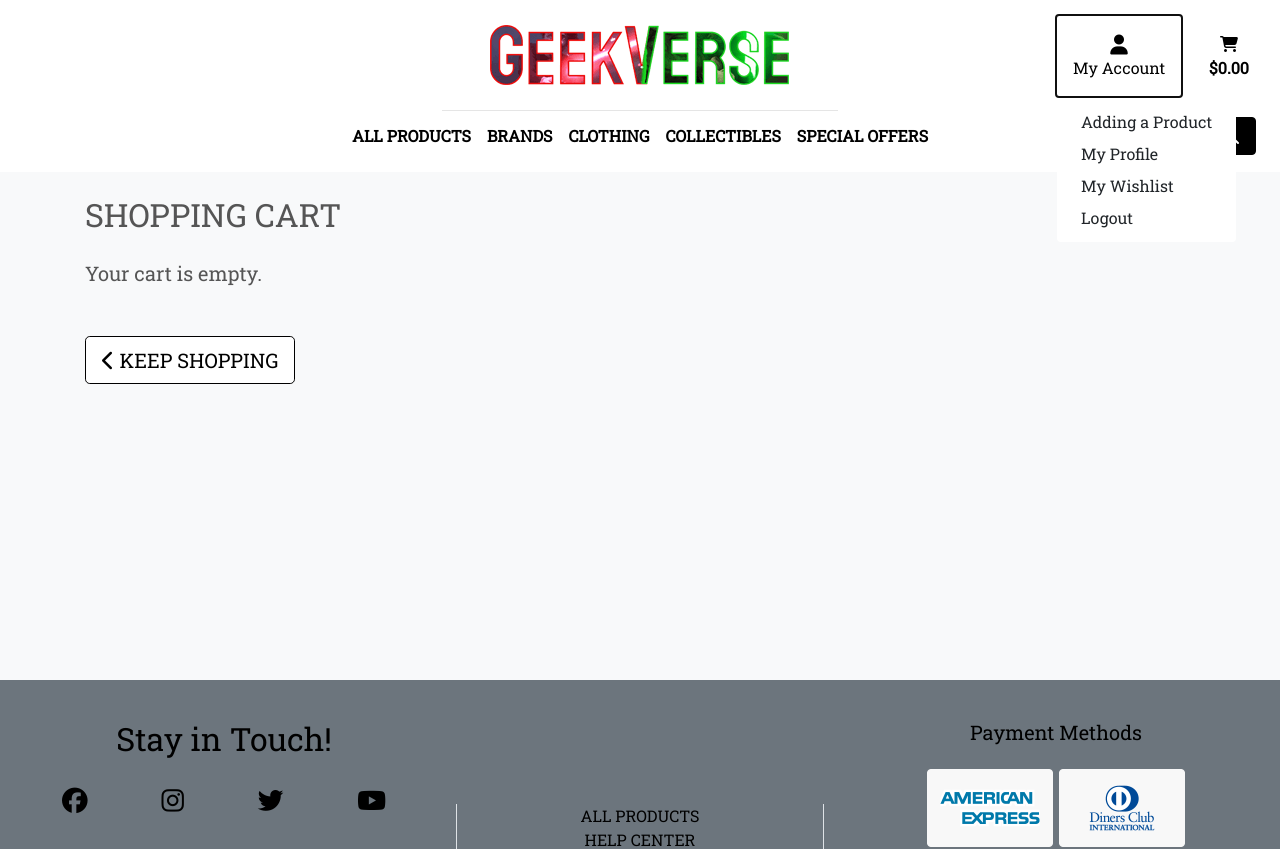
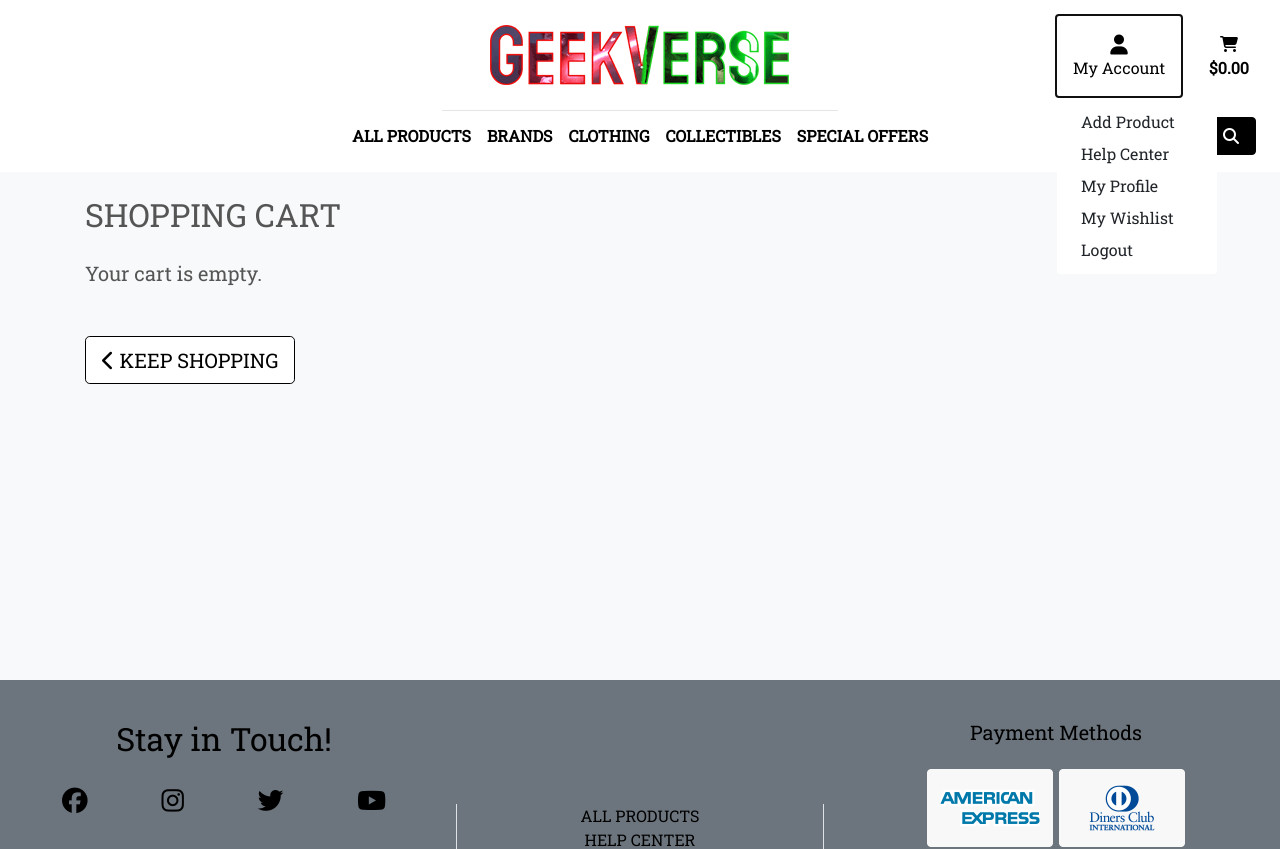
Before and after one commit to KaiLangen96/geek-verse, a Django app: page /cart/ in a window 1280 px wide, after a click on "My Account". Shown: the top 849 px of the page. Run offline with Django 3.2, Linux system fonts and the light colour scheme; the visitor is signed in with stand-in values (Sample User, id 1); some libraries are stand-ins or nearby versions.

Commit message:
Add navigation to help center and wishlist

```diff
--- a/templates/base.html
+++ b/templates/base.html
@@ -72,7 +72,8 @@
                         <div class="dropdown-menu border-0" aria-labelledby="user-options">
                             {% if request.user.is_authenticated %}
                             {% if request.user.is_superuser %}
-                            <a href="{% url 'add_product' %}" class="dropdown-item">Adding a Product</a>
+                            <a href="{% url 'add_product' %}" class="dropdown-item">Add Product</a>
+                            <a href="{% url 'view_dashboard' %}" class="dropdown-item">Help Center</a>
                             {% endif %}
                             <a href="{% url 'profile' %}" class="dropdown-item">My Profile</a>
                             <a href="{% url 'view_wishlist' %}" class="dropdown-item">My Wishlist</a>
--- a/templates/includes/mobile-top-header.html
+++ b/templates/includes/mobile-top-header.html
@@ -33,9 +33,11 @@
     <div class="dropdown-menu border-0" aria-labelledby="user-options">
         {% if request.user.is_authenticated %}
         {% if request.user.is_superuser %}
-        <a href="{% url 'add_product' %}" class="dropdown-item">Adding a Product</a>
+        <a href="{% url 'add_product' %}" class="dropdown-item">Add Product</a>
+        <a href="{% url 'view_dashboard' %}" class="dropdown-item">Help Center</a>
         {% endif %}
         <a href="{% url 'profile' %}" class="dropdown-item">My Profile</a>
+        <a href="{% url 'view_wishlist' %}" class="dropdown-item">My Wishlist</a>
         <a href="{% url 'account_logout' %}" class="dropdown-item">Logout</a>
         {% else %}
         <a href="{% url 'account_signup' %}" class="dropdown-item">Register</a>
```
